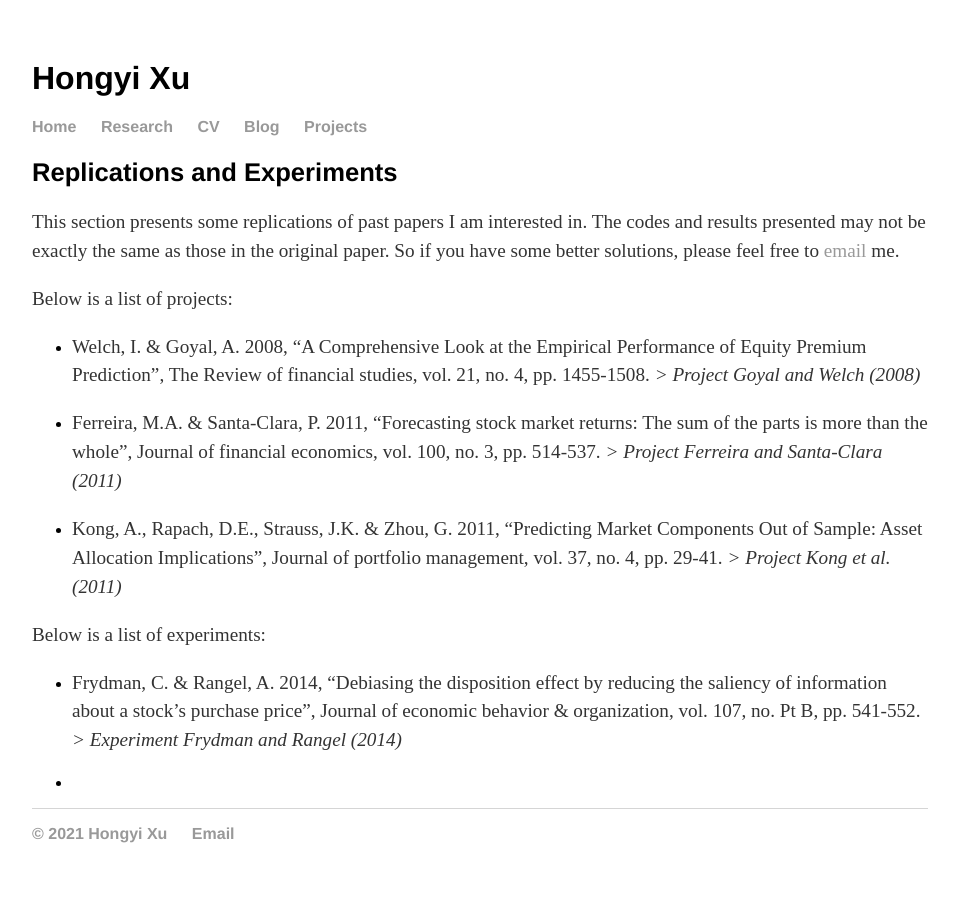
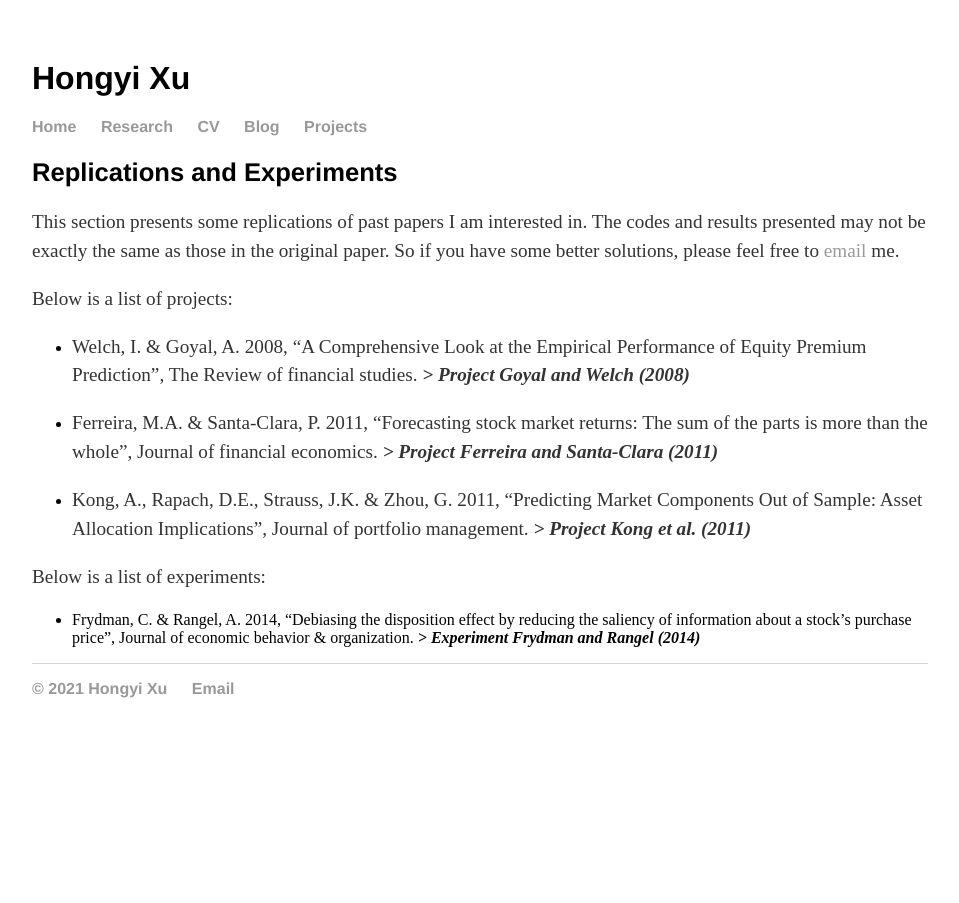
Before and after one commit to hongyileoxu/hongyileoxu.github.io, a Jekyll site: the page built from projects/index.md, in a window 1280 px wide. Shown: the whole page, without its empty margins (160-1119 px from the left). Built offline with Jekyll 4.4.1, drawn with Linux system fonts in a browser that asks for light colours.

Commit message:
Update index.md
minor changes

```diff
--- a/projects/index.md
+++ b/projects/index.md
@@ -6,14 +6,12 @@
 This section presents some replications of past papers I am interested in. The codes and results presented may not be exactly the same as those in the original paper. So if you have some better solutions, please feel free to [email](mailto:hongyi.xu.anu@qq.com) me.
 
 Below is a list of projects:
-- Welch, I. & Goyal, A. 2008, "A Comprehensive Look at the Empirical Performance of Equity Premium Prediction", The Review of financial studies, vol. 21, no. 4, pp. 1455-1508. _> Project Goyal and Welch (2008)_
+- Welch, I. & Goyal, A. 2008, "A Comprehensive Look at the Empirical Performance of Equity Premium Prediction", The Review of financial studies. _**> Project Goyal and Welch (2008)**_
 
-- Ferreira, M.A. & Santa-Clara, P. 2011, "Forecasting stock market returns: The sum of the parts is more than the whole", Journal of financial economics, vol. 100, no. 3, pp. 514-537. _> Project Ferreira and Santa-Clara (2011)_
+- Ferreira, M.A. & Santa-Clara, P. 2011, "Forecasting stock market returns: The sum of the parts is more than the whole", Journal of financial economics. _**> Project Ferreira and Santa-Clara (2011)**_
 
-- Kong, A., Rapach, D.E., Strauss, J.K. & Zhou, G. 2011, "Predicting Market Components Out of Sample: Asset Allocation Implications", Journal of portfolio management, vol. 37, no. 4, pp. 29-41. _> Project Kong et al. (2011)_
+- Kong, A., Rapach, D.E., Strauss, J.K. & Zhou, G. 2011, "Predicting Market Components Out of Sample: Asset Allocation Implications", Journal of portfolio management. _**> Project Kong et al. (2011)**_
 
 
 Below is a list of experiments:
-- Frydman, C. & Rangel, A. 2014, "Debiasing the disposition effect by reducing the saliency of information about a stock's purchase price", Journal of economic behavior & organization, vol. 107, no. Pt B, pp. 541-552. _> Experiment Frydman and Rangel (2014)_
-
--
+- Frydman, C. & Rangel, A. 2014, "Debiasing the disposition effect by reducing the saliency of information about a stock's purchase price", Journal of economic behavior & organization. _**> Experiment Frydman and Rangel (2014)**_
```
